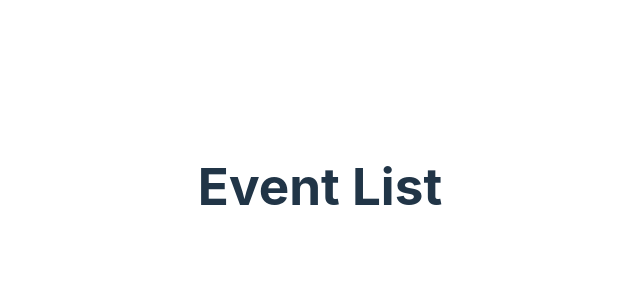
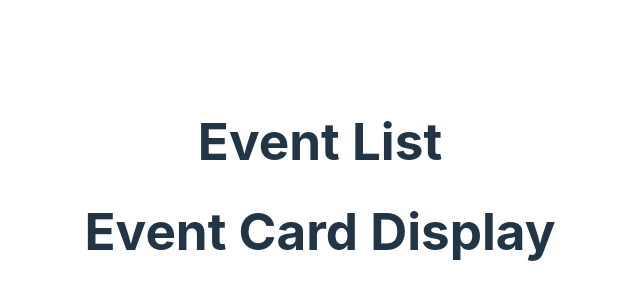
Before and after one commit to ayushsingh82/Event-Management, a React (Vite) app: page / in a window 1280 px wide. Shown: the part 214-514 px from the top of the page, without its empty margins (320-960 px from the left). Built offline with nearby package versions, Linux system fonts and the light colour scheme.

Commit message:
Event LIst Data

```diff
--- a/src/components/EventCard/EventCard.jsx
+++ b/src/components/EventCard/EventCard.jsx
@@ -1,7 +1,7 @@
 const EventCard=()=>{
     return (
         <div>
-            <h1>Event Card</h1>
+            <h1>Event Card Display</h1>
         </div>
     )
 }
--- a/src/pages/EventList/EventList.jsx
+++ b/src/pages/EventList/EventList.jsx
@@ -1,10 +1,26 @@
 import EventCard from '../../components/EventCard/EventCard'
 import './EventList.css';
+import { eventList } from '../../utils/EventDatabase';
 
 const EventList=()=>{
+    const renderEventCards=()=>{
+        eventList.map(({id,date,heading,location,img})=>{
+            return(
+                <EventCard
+                    key={id}
+                    id={id}
+                    date={date}
+                    heading={heading}
+                    location={location}
+                    img={img}
+                />
+            )
+        })
+    }
     return(
         <div>
             <h1>Event List</h1>
+            <EventCard></EventCard>
         </div>
     )
 }
--- a/src/pages/FilterEvent/FilterEvent.jsx
+++ b/src/pages/FilterEvent/FilterEvent.jsx
@@ -3,7 +3,7 @@ import './FilterEvent.css';
 const FilterEvent=()=>{
     return(
         <div>
-            <h1>Filter Event</h1>
+            <h1>Filter Event </h1>
         </div>
     )
 }
```
